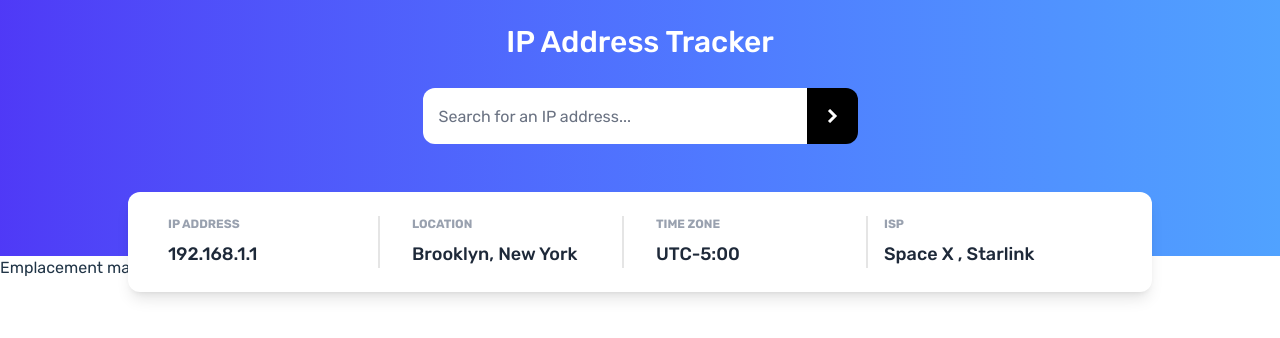
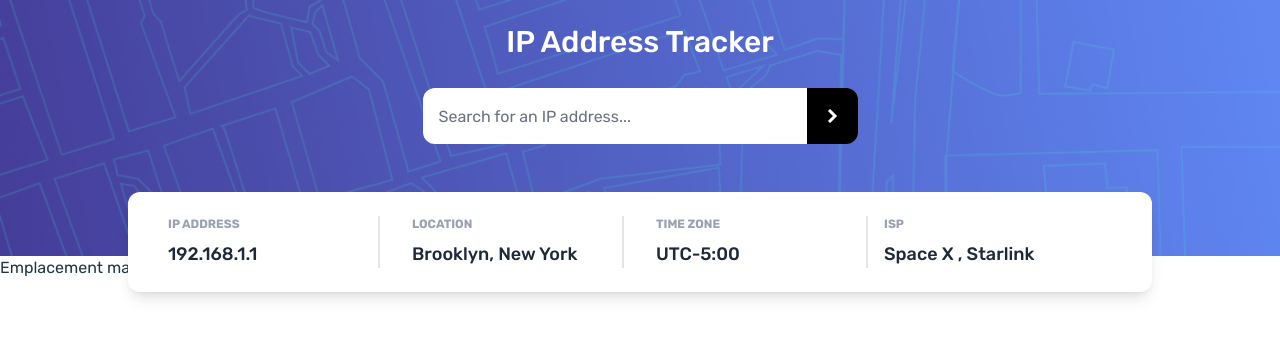
Before and after one commit to Sylvie-C/ip_tracker_frontendmentor, a React (Vite) app: page / in a window 1280 px wide. Shown: the top 338 px of the page. Built offline with nearby package versions, Linux system fonts and the light colour scheme.

Commit message:
style header with background images

```diff
--- a/src/components/Header.jsx
+++ b/src/components/Header.jsx
@@ -1,8 +1,9 @@
+
 
 export default function Header() {
 
   return (
-    <header className="relative z-0 flex flex-col items-center bg-gradient-to-r from-indigo-600 to-blue-400 h-64">
+    <header className="relative z-0 flex flex-col items-center h-64 bg-[url('/pattern-bg-mobile.png')] md:bg-[url('/pattern-bg-desktop.png')] bg-cover bg-center w-full">
       <h1 className="text-white text-xl md:text-3xl font-medium my-6">IP Address Tracker</h1>
     </header>
   )
```
Also changed, not shown: public/pattern-bg-desktop.png (renamed from src/assets/images/pattern-bg-desktop.png), public/pattern-bg-mobile.png (renamed from src/assets/images/pattern-bg-mobile.png).
